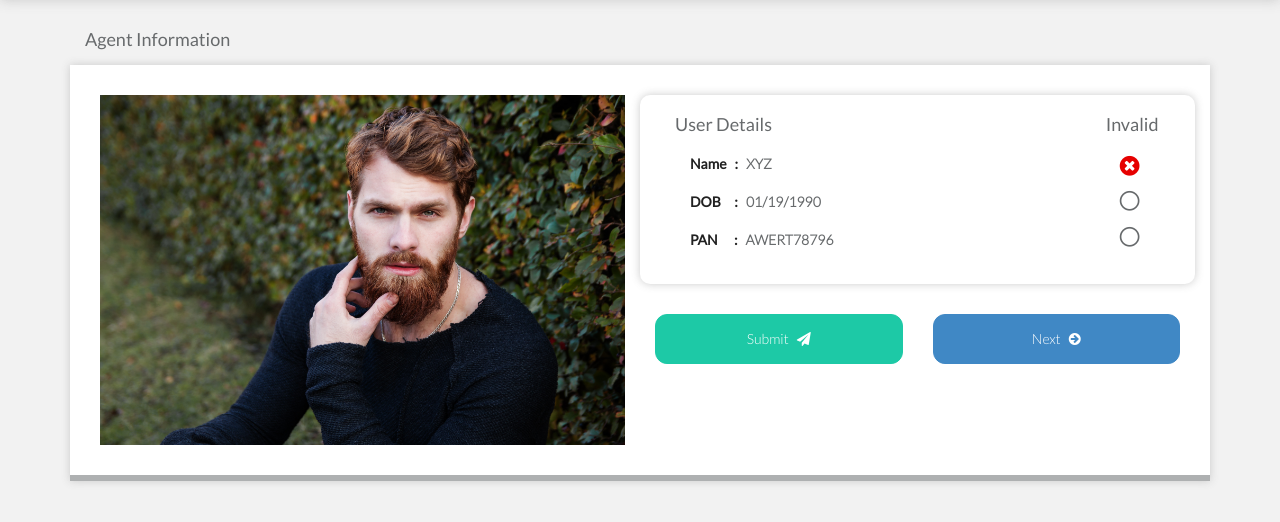
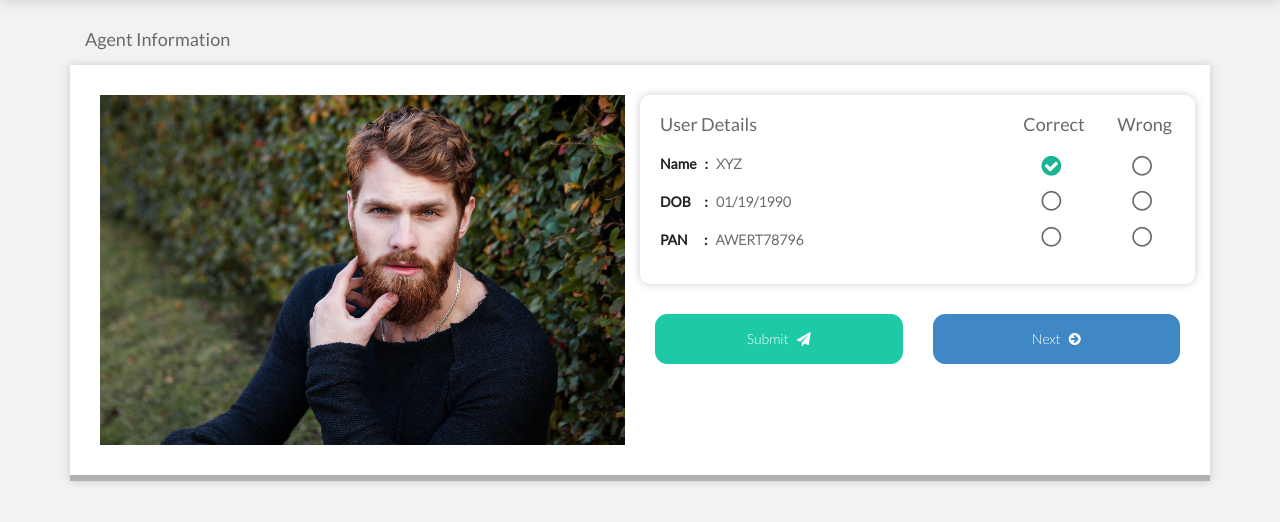
Before and after one commit to sheeshmohsin/insta_hack, a Django app: template panverification/templates/agent.html in a window 1280 px wide, after a click that opens the changed part. Shown: the part 62-584 px from the top of the page. Run offline with Django 3.2, Linux system fonts and the light colour scheme; the template is opened without the code that fills it, so the values that code supplies are empty; parts of the project's set-up code (start-up, migrations or seed data) failed here and were passed over.

Commit message:
Added html for mark as wrong and correct and provide correct values...

```diff
--- a/panverification/templates/agent.html
+++ b/panverification/templates/agent.html
@@ -50,9 +50,10 @@
 					<div class="col-md-6 col-lg-6 custom-right-margin">
 						<div class="row">
 							<div class="col-md-12 col-lg-12 col-xs-12 col-sm-12 custom-box-shadow agent-padding agent-border-radius agent-text custom-border-all">
-								<form class="form" role="form">
-									<div class="col-md-10 col-lg-10 col-xs-8">
+								<div class="row">
+									<div class="col-md-8 col-lg-8 col-xs-8">
 										<h4>User Details</h4>
+										<div class="row">
 											<div class="col-md-12 col-lg-12">
 												<p class="medium-bold">Name&nbsp;&nbsp; : &nbsp; <span class="semi-bold">XYZ</span></p>
 											</div>
@@ -63,24 +64,74 @@
 												<p class="medium-bold">PAN&nbsp;&nbsp;&nbsp;&nbsp;&nbsp; : &nbsp; <span class="semi-bold">AWERT78796</span></p>
 											</div>
 										</div>
-									<div class="col-md-2 col-lg-2 col-xs-4">
-										<h4 class="text-center">Invalid</h4>
+									</div>
+									<div class="col-md-2 col-lg-2 col-xs-2">
+										<h4 class="text-center hidden-xs hidden-sm">Correct</h4>
+										<h4 class="text-center hidden-lg hidden-md"><i class="fa fa-check" aria-hidden="true"></i></h4>
 										<div class="row">
-											<div class="col-md-12 col-lg-12 custom-checkbox text-center first-margin">
-												<input id="name" type="checkbox" />
+											<div class="col-md-12 col-lg-12 custom-checkbox-correct text-center first-margin">
+												<input class="name" name="name" id="name" type="checkbox" value="1"/>
 	  											<label for="name"></label>
 											</div>
-											<div class="col-md-12 col-lg-12 custom-checkbox text-center first-margin">
-												<input id="dob" type="checkbox" />
+											<div class="col-md-12 col-lg-12 custom-checkbox-correct text-center first-margin">
+												<input class="dob" name="dob" id="dob" type="checkbox" value="1"/>
 	  											<label for="dob"></label>
 											</div>
-											<div class="col-md-12 col-lg-12 custom-checkbox text-center first-margin">
-												<input id="pan" type="checkbox" />
+											<div class="col-md-12 col-lg-12 custom-checkbox-correct text-center first-margin">
+												<input class="pan" name="pan" id="pan" type="checkbox" value="1"/>
 	  											<label for="pan"></label>
 											</div>
 										</div>
 									</div>
-								</form>
+									<div class="col-md-2 col-lg-2 col-xs-2">
+										<h4 class="text-center hidden-xs hidden-sm">Wrong</h4>
+										<h4 class="text-center hidden-lg hidden-md"><i class="fa fa-times" aria-hidden="true"></i></h4>
+										<div class="row">
+											<div class="col-md-12 col-lg-12 custom-checkbox-wrong text-center first-margin">
+												<input class="name1" name="name1" id="name1" type="checkbox" value="1" onchange="valueChecked()"/>
+	  											<label for="name1"></label>
+											</div>
+											<div class="col-md-12 col-lg-12 custom-checkbox-wrong text-center first-margin">
+												<input class="dob1" name="dob1" id="dob1" type="checkbox" value="1" onchange="valueChecked()"/>
+	  											<label for="dob1"></label>
+											</div>
+											<div class="col-md-12 col-lg-12 custom-checkbox-wrong text-center first-margin">
+												<input class="pan1" name="pan1" id="pan1" type="checkbox" value="1" onchange="valueChecked()"/>
+	  											<label for="pan1"></label>
+											</div>
+										</div>
+									</div>
+								</div>
+								<hr id="hr_line"></hr>
+								<div class="row" id="details_correct">
+									<div class="col-md-12 col-lg-12">
+										<h4>Provide correct data from image</h4>
+									</div>
+								</div>
+								<div class="row" id="edit_name">
+									<div class="col-md-3 col-lg-3">
+										<label class="agent-label">Name</label>
+									</div>
+									<div class="col-md-9 col-lg-9 form-group agent-custom-control">
+										<input type="text" name="first_name" id="first_name" placeholder="Name of the applicant" class="form-control">
+									</div>
+								</div>
+								<div class="row" id="edit_dob">
+									<div class="col-md-3 col-lg-3">
+										<label class="agent-label">DOB</label>
+									</div>
+									<div class="col-md-9 col-lg-9 form-group agent-custom-control">
+										<input type="text" name="date_of_birth" id="date_of_birt" placeholder="Date Of Birth" class="form-control">
+									</div>
+								</div>
+								<div class="row" id="edit_pan">
+									<div class="col-md-3 col-lg-3">
+										<label class="agent-label">PAN</label>
+									</div>
+									<div class="col-md-9 col-lg-9 form-group agent-custom-control">
+										<input type="text" name="pan_no" id="pan_no" placeholder="Permanent Account Number" class="form-control">
+									</div>
+								</div>
 							</div>
 						</div>
 						<div class="row button-margin-top">
@@ -99,5 +150,6 @@
 		<script src="assets/js/jquery.js"></script>
 		<script src="assets/js/bootstrap.min.js"></script>
 		<script src="assets/js/custom.js"></script>
+		<script src="assets/js/custom-script.js"></script>
 	</body>
 </html>
--- a/panverification/templates/assets/css/custom.css
+++ b/panverification/templates/assets/css/custom.css
@@ -239,11 +239,10 @@ body{
 .agent-border-radius{
 	border-radius:10px;
 }
-.custom-checkbox input[type=checkbox] {
+.custom-checkbox-correct input[type=checkbox] {
   display: none;
 }
-/* to hide the checkbox itself */
-.custom-checkbox input[type=checkbox] + label:before {
+.custom-checkbox-correct input[type=checkbox] + label:before {
   content: "\f1db";
   font-size: 23px;
   color:#676a6c;
@@ -258,12 +257,41 @@ body{
   display: inline-block;
   margin-right: 5px;
 }
-.custom-checkbox input[type=checkbox]:checked + label:before {
+.custom-checkbox-correct input[type=checkbox]:checked + label:before {
+  content: "\f058";
+  display: inline-block;
+  animation:fadein 0.4s ease-in;
+}
+.custom-checkbox-correct input[type=checkbox]:checked + label:before {
+  font-size: 23px;
+  vertical-align: top;
+  color:#1ab394;
+  line-height: 1.3;
+}
+.custom-checkbox-wrong input[type=checkbox] {
+  display: none;
+}
+.custom-checkbox-wrong input[type=checkbox] + label:before {
+  content: "\f1db";
+  font-size: 23px;
+  color:#676a6c;
+  font-family: "FontAwesome";
+  speak: none;
+  font-style: normal;
+  font-weight: normal;
+  font-variant: normal;
+  text-transform: none;
+  line-height: 1.3;
+  -webkit-font-smoothing: antialiased;
+  display: inline-block;
+  margin-right: 5px;
+}
+.custom-checkbox-wrong input[type=checkbox]:checked + label:before {
   content: "\f057";
   display: inline-block;
   animation:fadein 0.4s ease-in;
 }
-.custom-checkbox input[type=checkbox]:checked + label:before {
+.custom-checkbox-wrong input[type=checkbox]:checked + label:before {
   font-size: 23px;
   vertical-align: top;
   color:#e60000;
--- /dev/null
+++ b/panverification/templates/assets/js/custom-script.js
@@ -0,0 +1,34 @@
+$(document).ready(function(){
+	$("#edit_name").hide();
+  	$("#edit_dob").hide();
+  	$("#edit_pan").hide();
+  	$("#details_correct").hide();
+  	$("#hr_line").hide();
+});
+function valueChecked(){
+  	if($('.name1').is(":checked")){
+     	$("#edit_name").show(300);
+     	$("#details_correct").show(300);
+     	$("#hr_line").show(300);
+  	}else{
+     	$("#edit_name").hide(300);
+  	}
+  	if($(".dob1").is(":checked")){
+     	$("#edit_dob").show(300);
+     	$("#details_correct").show(300);
+     	$("#hr_line").show(300);
+  	}else{
+     	$("#edit_dob").hide(300);
+  	}
+  	if($(".pan1").is(":checked")){
+     	$("#edit_pan").show(300);
+     	$("#details_correct").show(300);
+     	$("#hr_line").show(300);
+  	}else{
+     	$("#edit_pan").hide(300);
+  	}
+  	if(!$('.name1').is(":checked") && !$(".dob1").is(":checked") && !$(".pan1").is(":checked")){
+  		$("#details_correct").hide(300);
+  		$("#hr_line").hide(300);
+  	}
+}
```
Also changed, not shown: other parts of panverification/templates/assets/css/custom.css (+40 -0 lines). Lines whose indentation alone changed are shown as unchanged.
